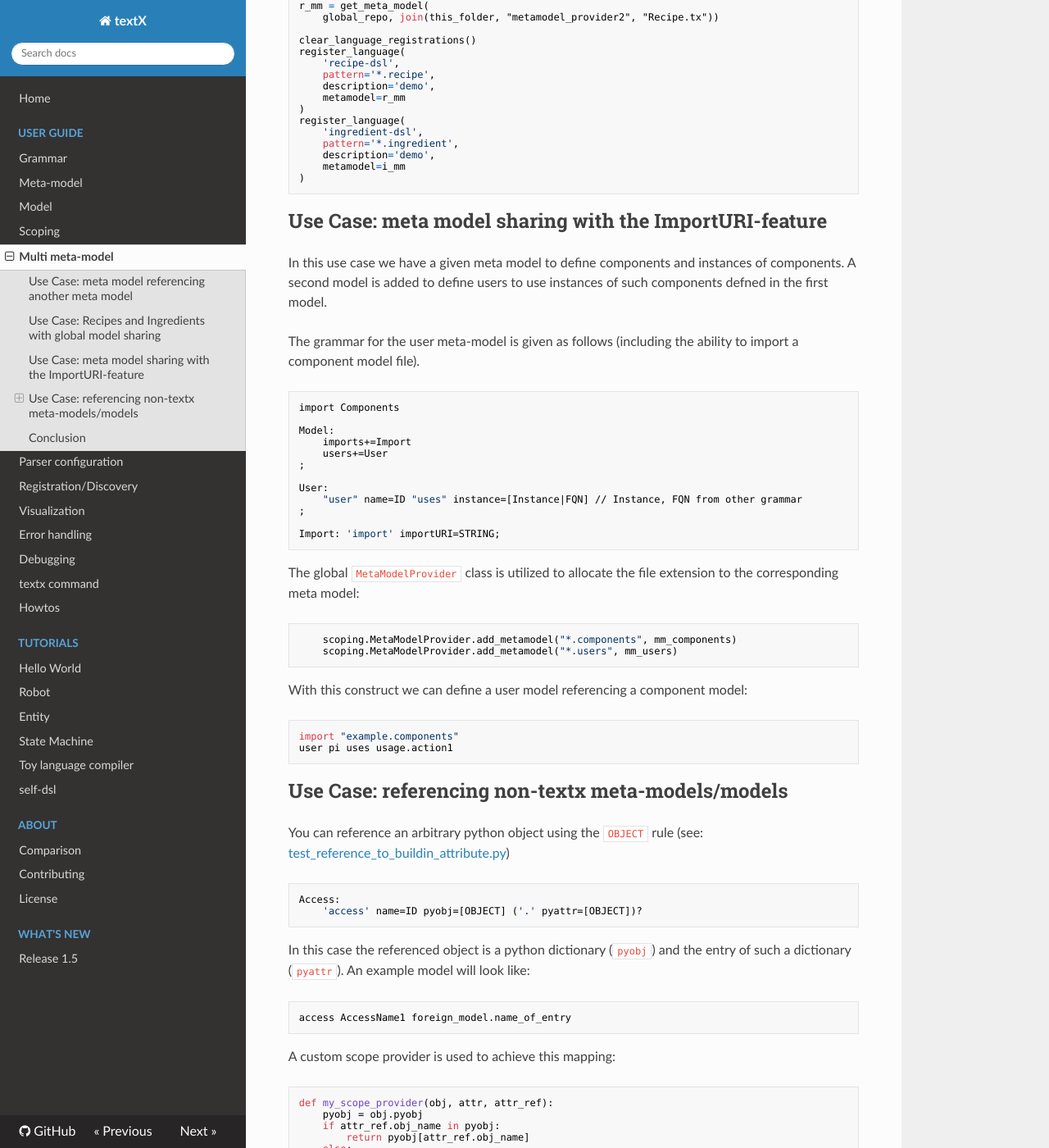
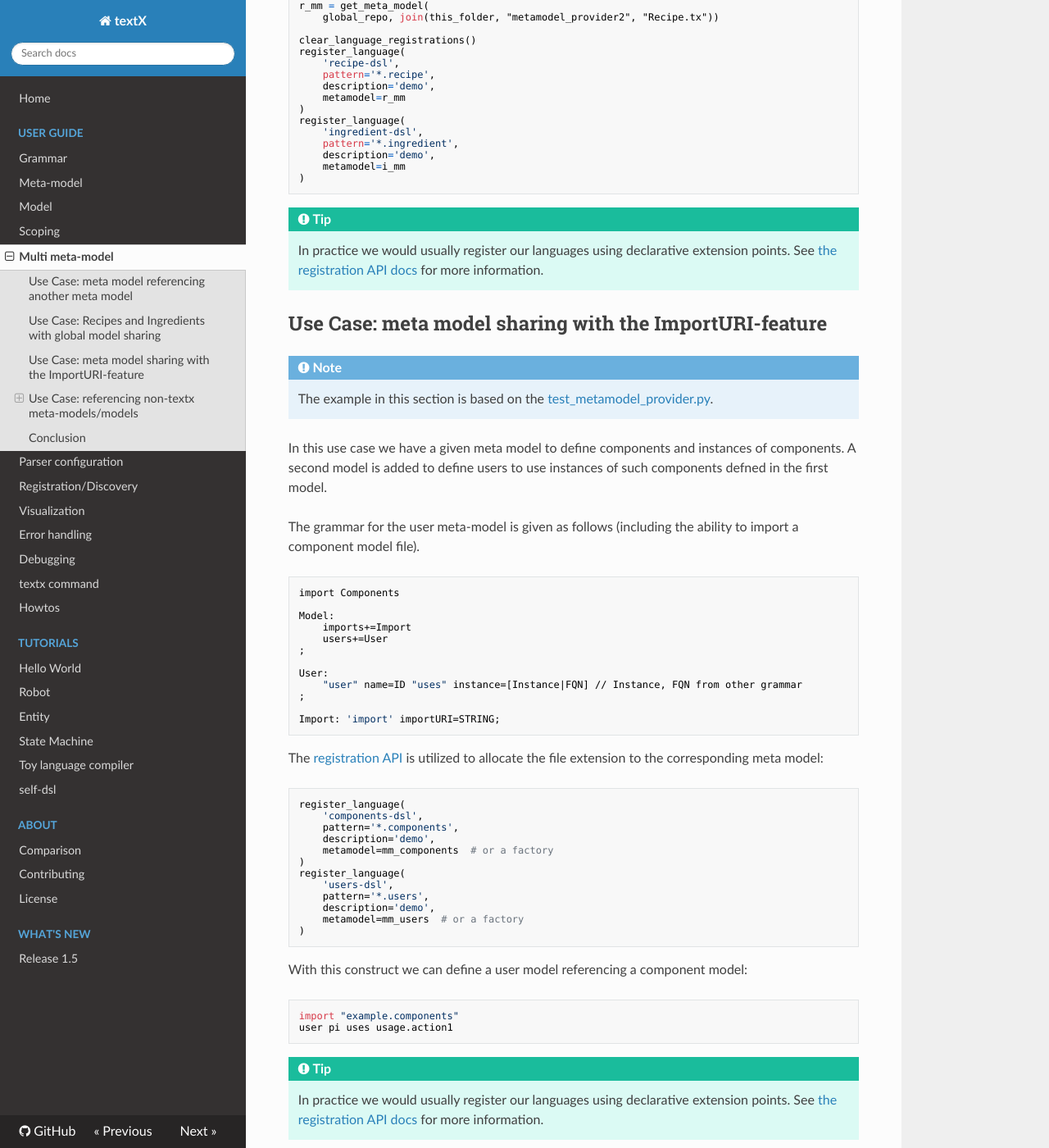
Before and after one commit to textX/textX, an MkDocs documentation site: the page built from docs/multimetamodel.md, in a window 1280 px wide and 1400 px high, scrolled down 3813 px. Shown: the whole window at 82% size. Built offline with MkDocs 1.6.1, drawn with Linux system fonts in a browser that asks for light colours; nearby versions of some CDN libraries; comment, search, counter and statistics services are not loaded.

Commit message:
third use case adapated.

```diff
--- a/docs/multimetamodel.md
+++ b/docs/multimetamodel.md
@@ -164,8 +164,6 @@ model `mB` to find and resolve references to objects from `mA`.
     such as the ImporUri or the GlobalRepo based providers, to allow the described
     mechanism to add a model object directly to a global repository.
 
-
-
 ## Use Case: Recipes and Ingredients with global model sharing
 
 !!! note
@@ -213,7 +211,16 @@ model elements among both meta models:
         metamodel=i_mm
     )
 
+!!! tip
+    In practice we would usually register our languages using declarative
+    extension points. See [the registration API docs](registration.md) for more
+    information.
+
 ## Use Case: meta model sharing with the ImportURI-feature
+
+!!! note
+    The example in this section is based on the
+    [test_metamodel_provider.py](https://github.com/textX/textX/blob/master/tests/functional/test_scoping/test_metamodel_provider.py).
 
 In this use case we have a given meta model to define components and instances
 of components. A second model is added to define users to use instances of such
@@ -237,17 +244,31 @@ to import a component model file).
     Import: 'import' importURI=STRING;
 
 
-The global `MetaModelProvider` class is utilized to allocate the file extension to
-the corresponding meta model:
+The [registration API](registration.md) is utilized to allocate the file
+extension to the corresponding meta model:
 
-        scoping.MetaModelProvider.add_metamodel("*.components", mm_components)
-        scoping.MetaModelProvider.add_metamodel("*.users", mm_users)
+    register_language(
+        'components-dsl',
+        pattern='*.components',
+        description='demo',
+        metamodel=mm_components  # or a factory
+    )
+    register_language(
+        'users-dsl',
+        pattern='*.users',
+        description='demo',
+        metamodel=mm_users  # or a factory
+    )
 
 With this construct we can define a user model referencing a component model:
 
     import "example.components"
     user pi uses usage.action1
 
+!!! tip
+    In practice we would usually register our languages using declarative
+    extension points. See [the registration API docs](registration.md) for more
+    information.
 
 ## Use Case: referencing non-textx meta-models/models
 
```
